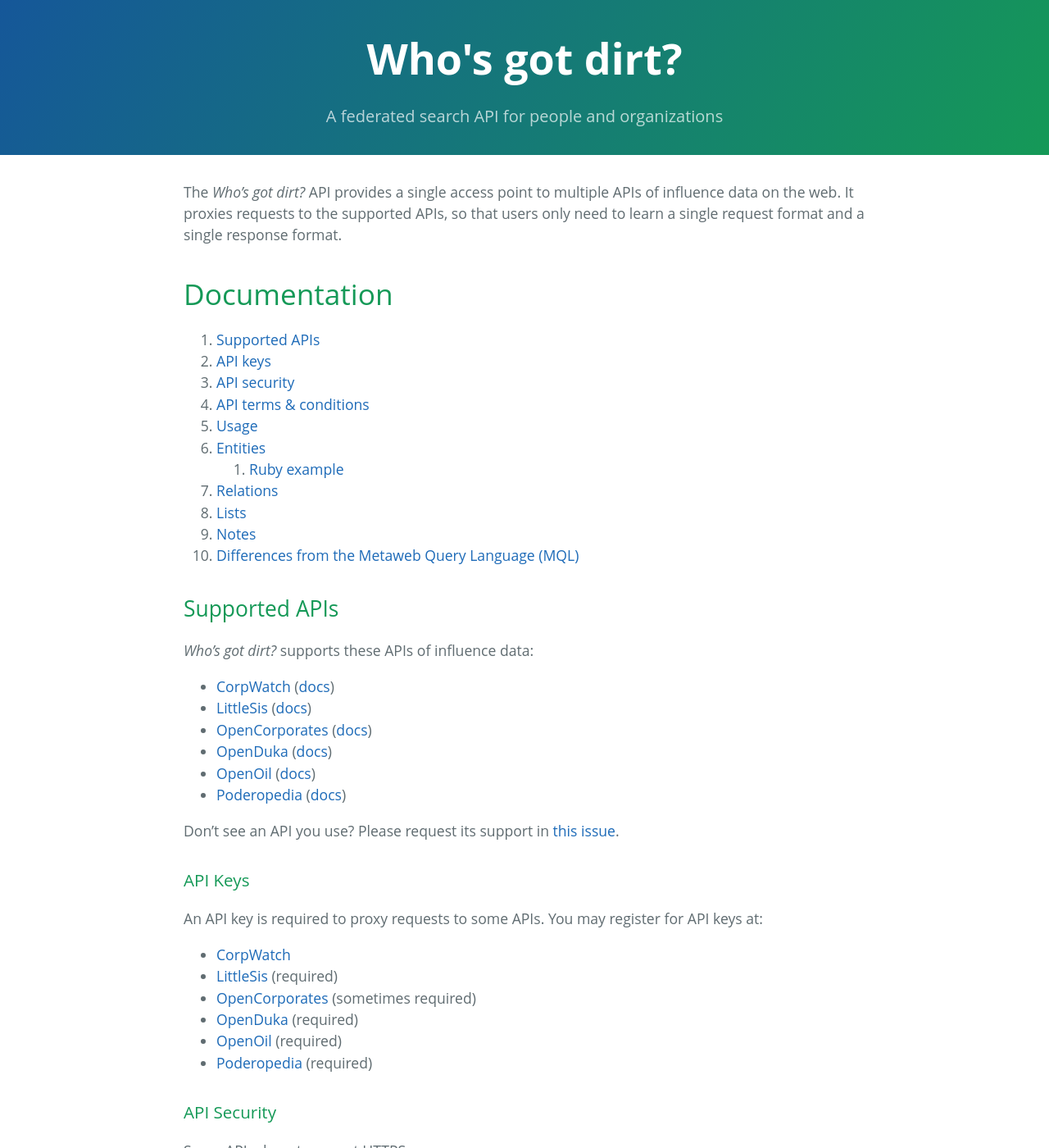
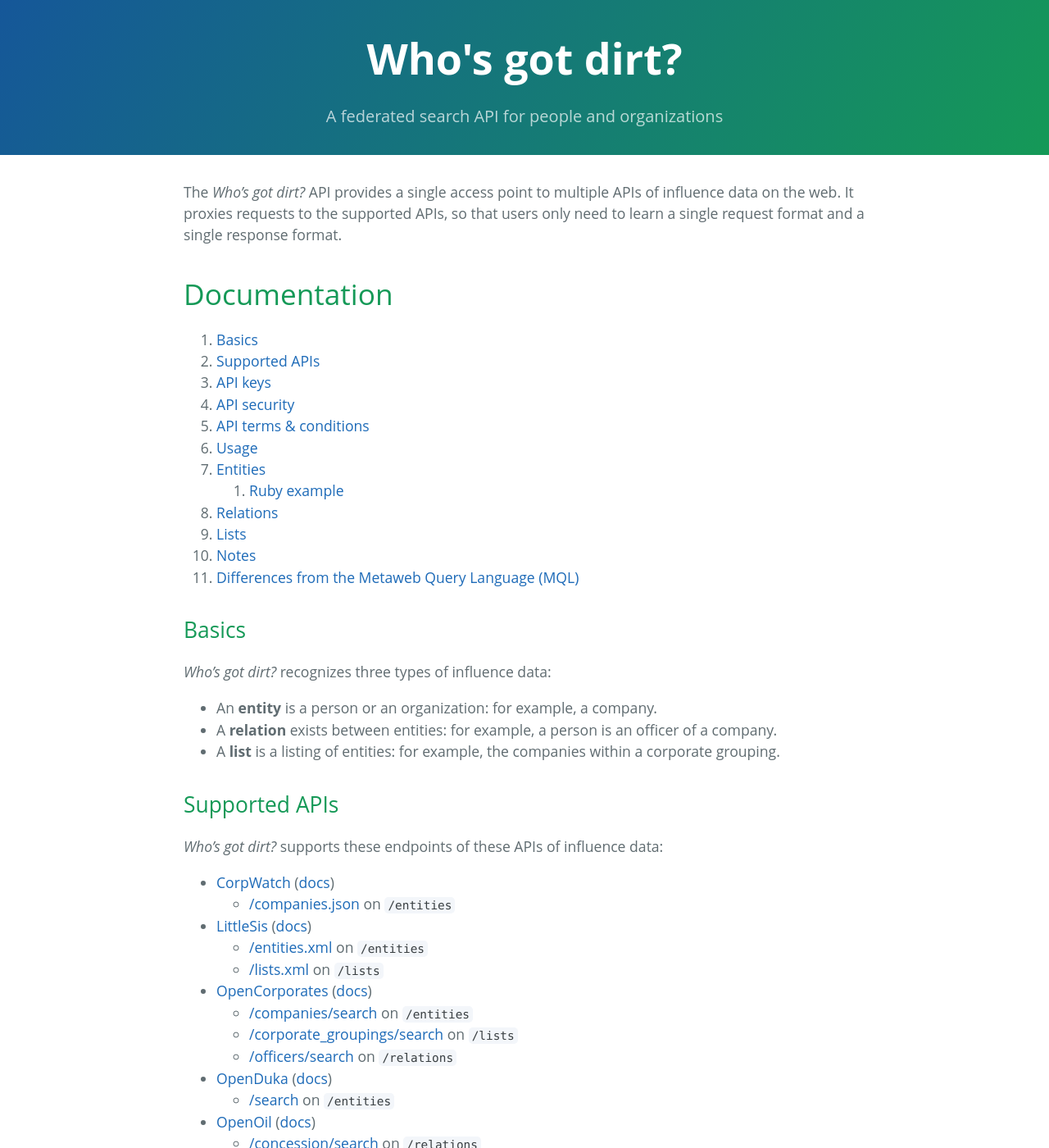
Before and after one commit to influencemapping/whos_got_dirt-server, a Jekyll site: the page built from index.md, in a window 1280 px wide and 1400 px high. Shown: the whole window at 82% size. Built offline with Jekyll 4.4.1, drawn with Linux system fonts in a browser that asks for light colours; Markdown is read by kramdown in place of the engine named in the settings; some of the changed text lies outside the part shown.

Commit message:
add Basics section and specific endpoint references

```diff
--- a/index.md
+++ b/index.md
@@ -6,6 +6,7 @@
 
 <h1>Documentation</h1>
 
+1. [Basics](#basics)
 1. [Supported APIs](#supported-apis)
   1. [API keys](#api-keys)
   1. [API security](#api-security)
@@ -19,16 +20,34 @@
   1. [Differences from the Metaweb Query Language (MQL)](#differences-from-mql)
 
 
+<h2 id="basics">Basics</h2>
+
+<i>Who's got dirt?</i> recognizes three types of influence data:
+
+* An **entity** is a person or an organization: for example, a company.
+* A **relation** exists between entities: for example, a person is an officer of a company.
+* A **list** is a listing of entities: for example, the companies within a corporate grouping.
+
+
 <h2 id="supported-apis">Supported APIs</h2>
 
-<i>Who's got dirt?</i> supports these APIs of influence data:
+<i>Who's got dirt?</i> supports these endpoints of these APIs of influence data:
 
 * [CorpWatch](http://corpwatch.org/) ([docs](http://api.corpwatch.org/))
+  * [/companies.json](http://api.corpwatch.org/documentation/api_examples.html#A17) on [`/entities`](#entities)
 * [LittleSis](http://littlesis.org/) ([docs](https://api.littlesis.org/))
-* [OpenCorporates](https://opencorporates.com/)  ([docs](https://api.opencorporates.com/))
+  * [/entities.xml](http://api.littlesis.org/documentation#entities) on [`/entities`](#entities)
+  * [/lists.xml](http://api.littlesis.org/documentation#lists) on [`/lists`](#lists)
+* [OpenCorporates](https://opencorporates.com/) ([docs](https://api.opencorporates.com/))
+  * [/companies/search](https://api.opencorporates.com/documentation/API-Reference) on [`/entities`](#entities)
+  * [/corporate_groupings/search](https://api.opencorporates.com/documentation/API-Reference) on [`/lists`](#lists)
+  * [/officers/search](https://api.opencorporates.com/documentation/API-Reference) on [`/relations`](#relations)
 * [OpenDuka](http://www.openduka.org/) ([docs](http://www.openduka.org/index.php/api/documentation))
+  * [/search](http://www.openduka.org/index.php/api/documentation) on [`/entities`](#entities)
 * [OpenOil](http://openoil.net/) ([docs](http://openoil.net/openoil-api/))
+  * [/concession/search](http://openoil.net/openoil-api/) on [`/relations`](#relations)
 * [Poderopedia](http://www.poderopedia.org/) ([docs](http://api.poderopedia.org/))
+  * [/search](http://api.poderopedia.org/search) on [`/entities`](#entities)
 
 Don't see an API you use? Please request its support in [this issue](https://github.com/influencemapping/whos_got_dirt-gem/issues/3).
 
@@ -76,7 +95,7 @@
 
 The <i>Who's got dirt?</i> API's base URL is [https://whosgotdirt.herokuapp.com/](https://whosgotdirt.herokuapp.com/).
 
-Each endpoint (`/entities`, for example) accepts a single query string parameter `queries`.
+Each endpoint ([`/entities`](#entities), for example) accepts a single query string parameter `queries`.
 
 You may use the `POST` HTTP method if the query string is too long.
 
```
